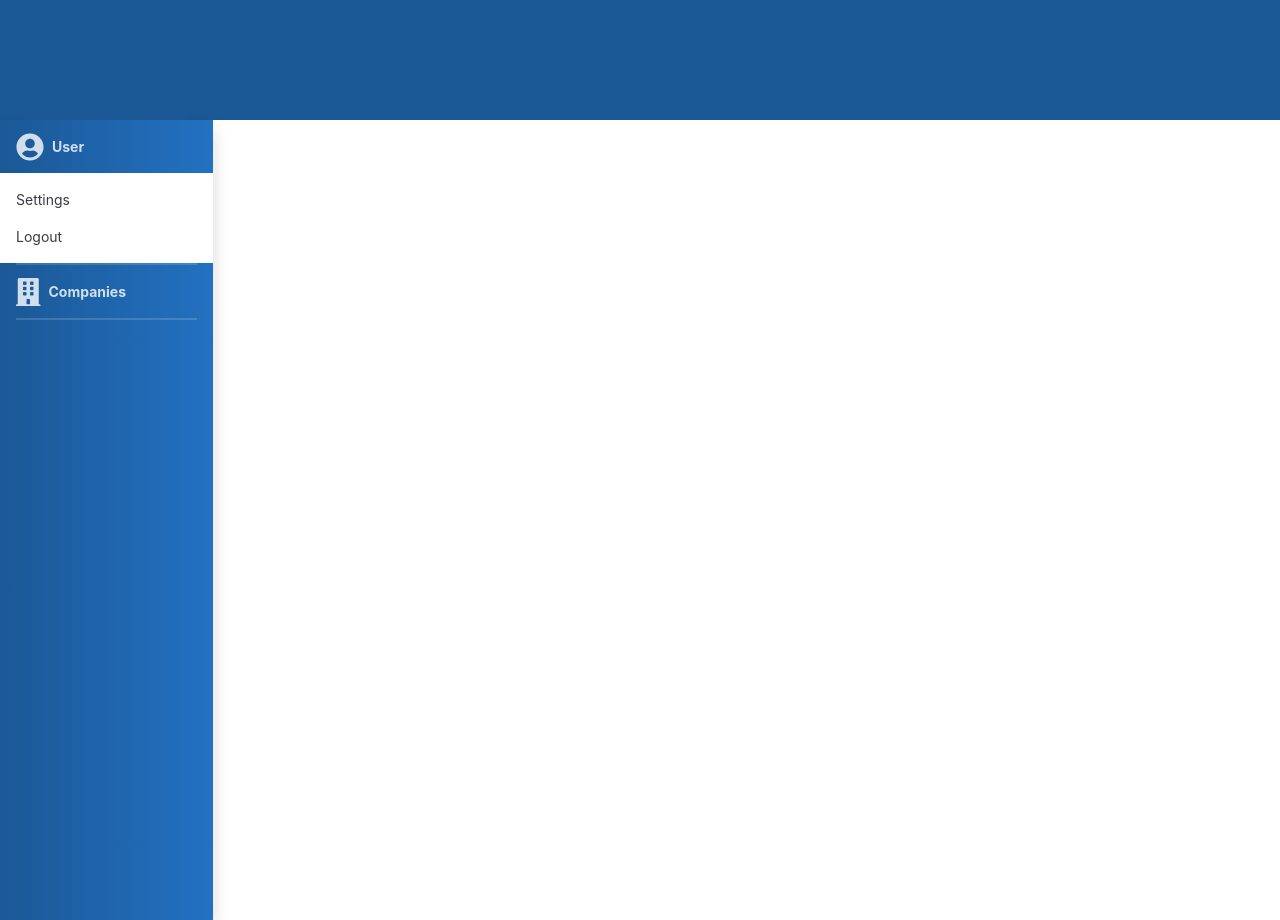
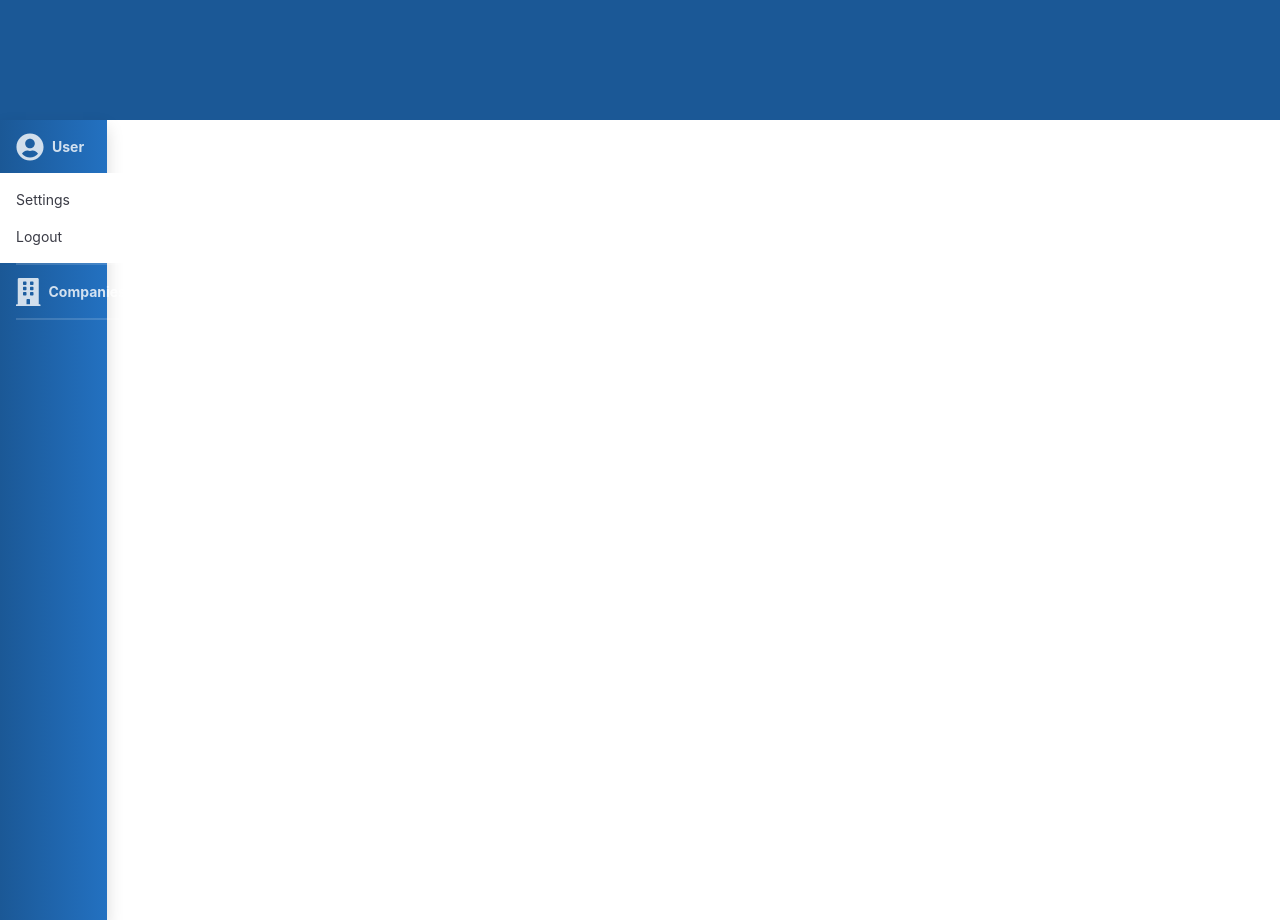
Before and after one commit to GabrielDCelery/szekhely-admin, a React (Create React App) app in the folder frontend/: page /login in a window 1280 px wide. Shown: the part 680-1600 px from the top of the page. Built offline with nearby package versions, Linux system fonts and the light colour scheme.

Commit message:
- Changed layout sizing

```diff
--- a/frontend/src/components/MainLayout/MainLayout.jsx
+++ b/frontend/src/components/MainLayout/MainLayout.jsx
@@ -6,10 +6,10 @@ export class MainLayout extends Component {
       <React.Fragment>
         <div className="container-fluid">
           <div className="row">
-            <div className="col-md-2 p-0">
+            <div className="col-md-1 p-0">
               {this.props.Navbar}
             </div>
-            <div className="col-md-10 p-3">
+            <div className="col-md-11 p-3">
               {this.props.Content}
             </div>
           </div>
```
